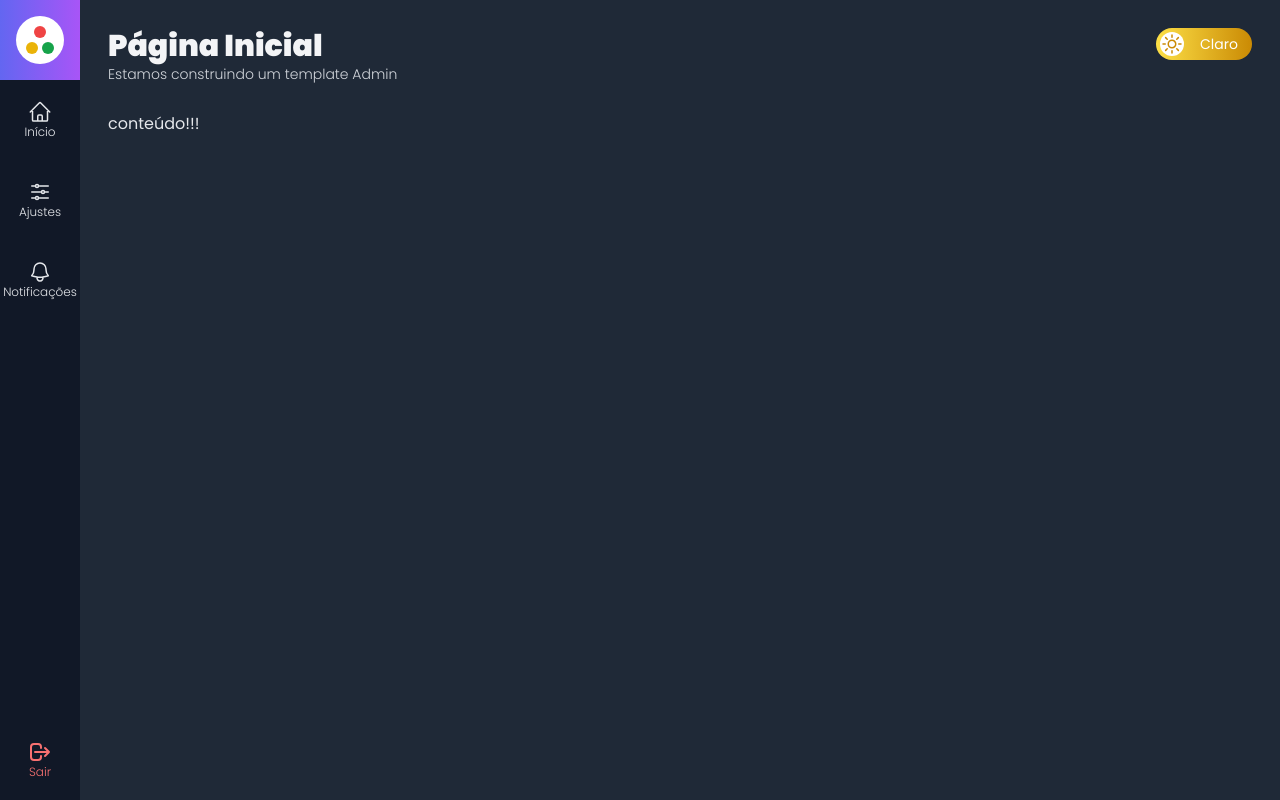
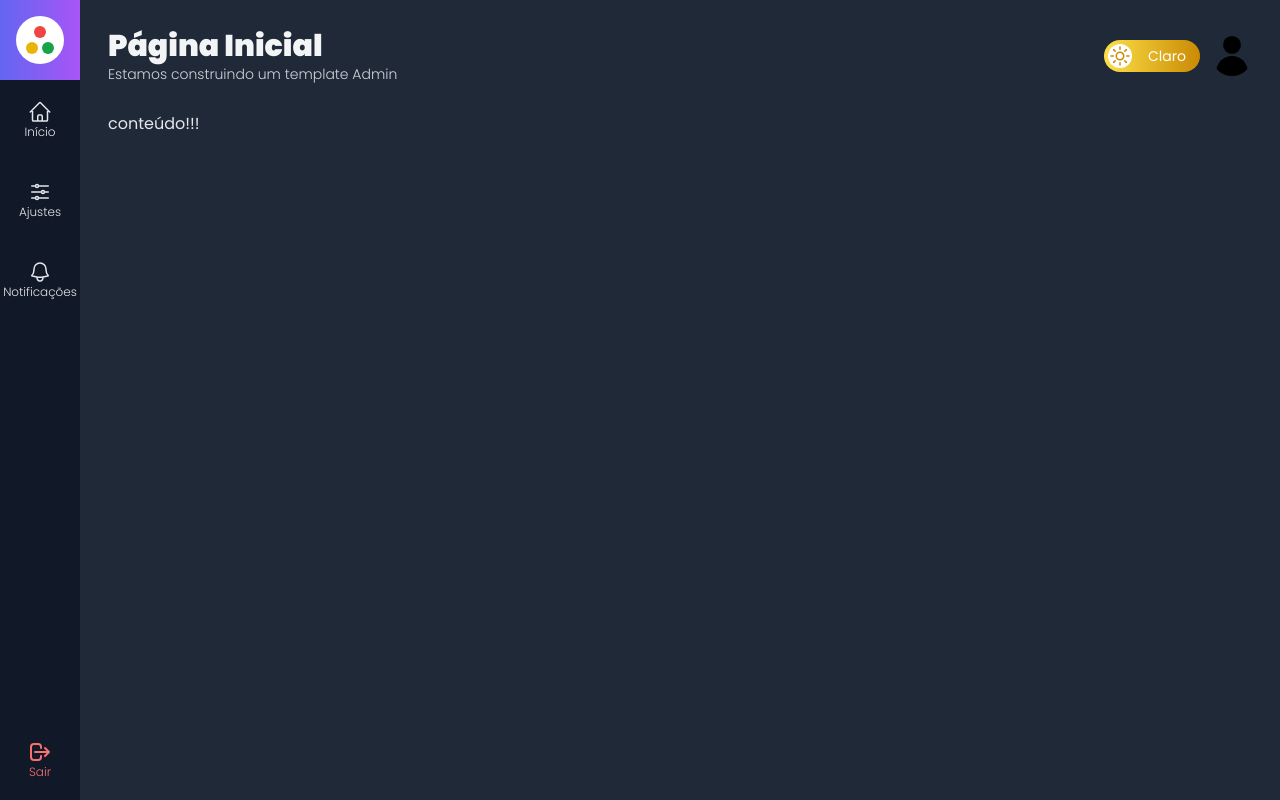
Before and after one commit to DevDaniloFerrari/admin-template, a Next.js app: page / in a window 1280 px wide. Built offline with nearby package versions, Linux system fonts and the light colour scheme; no server answers.

Commit message:
mostrando imagem do usuario

```diff
--- /dev/null
+++ b/app/perfil/page.tsx
@@ -0,0 +1,13 @@
+"use client";
+import Layout from "@/components/template/Layout";
+
+export default function Perfil() {
+  return (
+    <Layout
+      titulo="Perfil"
+      subtitulo="Administre as suas informações de usuário!"
+    >
+      <h1>Perfil do Usuário...</h1>
+    </Layout>
+  );
+}
--- /dev/null
+++ b/components/template/AvatarUsuario.tsx
@@ -0,0 +1,20 @@
+import useAuth from "@/data/hook/useAuth";
+import Link from "next/link";
+
+interface AvatarUsuarioProps {
+  className?: string;
+}
+
+export default function AvatarUsuario(props: AvatarUsuarioProps) {
+  const { usuario } = useAuth();
+
+  return (
+    <Link href="/perfil">
+      <img
+        src={usuario?.imagemUrl ?? "/images/avatar.svg"}
+        alt="Avatar do Usuário"
+        className={`h-10 w-10 rounded-full cursor-pointer ${props.className}`}
+      />
+    </Link>
+  );
+}
--- a/components/template/Cabecalho.tsx
+++ b/components/template/Cabecalho.tsx
@@ -1,6 +1,7 @@
 import useAppData from "@/data/hook/useAppData";
 import BotaoAlternarTema from "./BotaoAlternarTema";
 import Titulo from "./Titulo";
+import AvatarUsuario from "./AvatarUsuario";
 
 interface CabecalhoProps {
   titulo: string;
@@ -13,8 +14,9 @@
   return (
     <div className={`flex`}>
       <Titulo {...props} />
-      <div className={`flex flex-grow justify-end`}>
+      <div className={`flex flex-grow justify-end items-center`}>
         <BotaoAlternarTema tema={tema} alternarTema={alternarTema} />
+        <AvatarUsuario className="ml-3"/>
       </div>
     </div>
   );
```
Also changed, not shown: public/images/avatar.svg (added).
